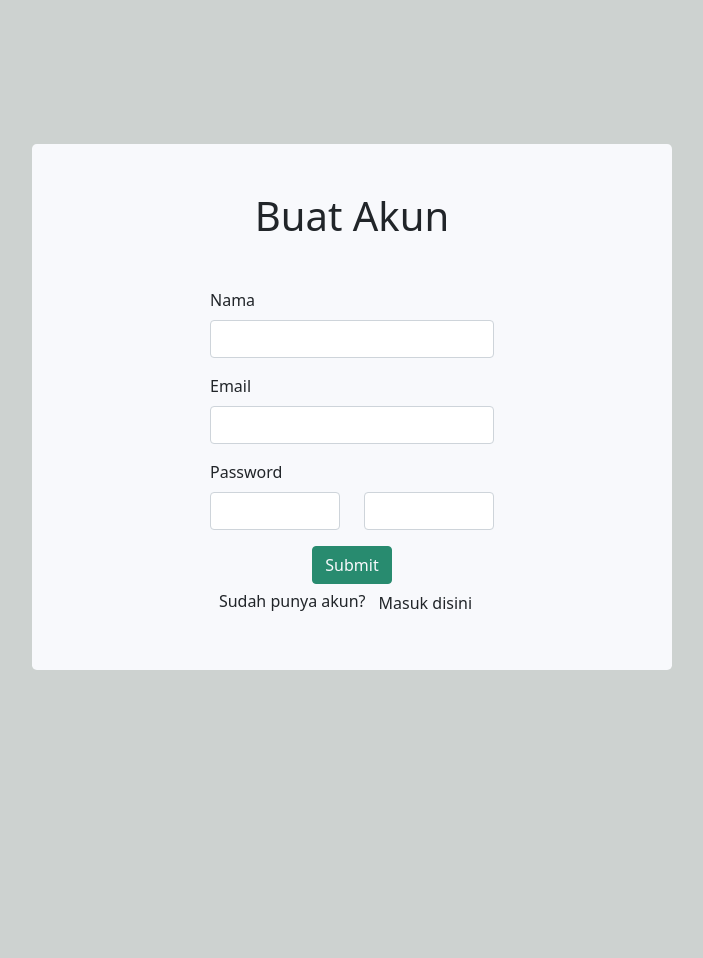
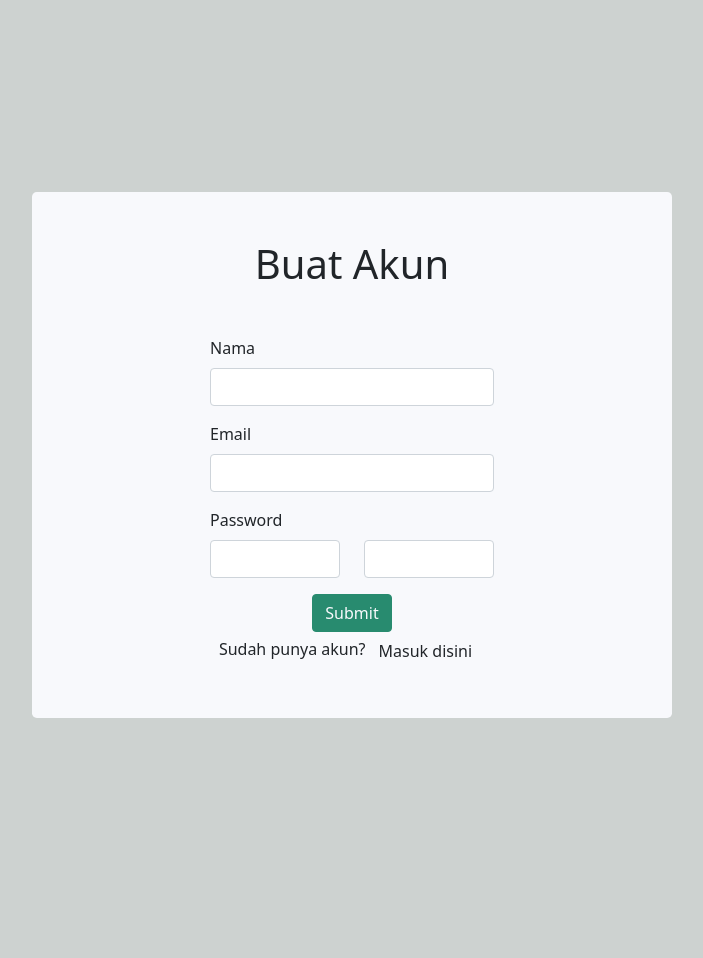
Before and after one commit to aurorazhy/tugaspwl, a CodeIgniter app: page /Github/auth/register/ in a window 1280 px wide. Shown: the whole page, without its empty margins (288-991 px from the left). Before the commit the page ends 670 px from the top, so only its background shows below. Run offline with CodeIgniter, Linux system fonts and the light colour scheme.

Commit message:
nambah div

```diff
--- a/app/application/views/auth/register.php
+++ b/app/application/views/auth/register.php
@@ -1,3 +1,4 @@
+<div class="container-fluid py-4 bg-appbg"></div>
 <div class="container-fluid py-5 bg-appbg"></div>
 <div class="container-fluid py-5 bg-appbg">
 	<div class="row">
@@ -39,3 +40,4 @@
 	</div>
 </div>
 <div class="container-fluid py-5 bg-appbg"></div>
+<div class="container-fluid py-5 bg-appbg"></div>
```
